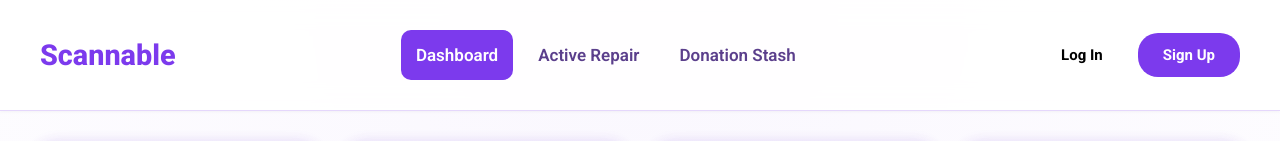
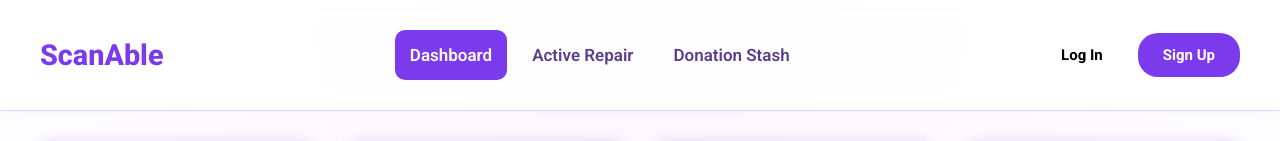
Before and after one commit to BrianC0des/Team-AiAi-2026, a website with bundled scripts: page frontend/public/pages/user/pages/userHome.html in a window 1280 px wide. Shown: the top 141 px of the page. Built offline with nearby package versions, Linux system fonts and the light colour scheme; no server answers.

Commit message:
Updated frontend pages and styles

```diff
--- a/frontend/public/css/style.css
+++ b/frontend/public/css/style.css
@@ -1,5 +1,5 @@
 :root {
-    /* Violet light palette – elegant with a whisper of glow */
+    /* Violet light palette � elegant with a whisper of glow */
     --primary-violet: #7c3aed;
     --primary-violet-hover: #6d28d9;
     --primary-violet-light: #ede9fe;
@@ -11,7 +11,7 @@
     --surface-soft: #f6f3ff;
     --border-light: #e0dce8;
 
-    /* Glow touches – very subtle, not aggressive */
+    /* Glow touches � very subtle, not aggressive */
     --glow-soft: 0 0 12px rgba(124, 58, 237, 0.15);
     --glow-medium: 0 0 20px rgba(124, 58, 237, 0.2);
     --glow-text: 0 0 8px rgba(124, 58, 237, 0.25);
@@ -30,14 +30,14 @@
     margin: 0;
     padding: 0;
     box-sizing: border-box;
-    font-family: "Roboto", sans-serif;
+    font-family: \"Roboto\", sans-serif;
 }
 
 html {
     scroll-behavior: smooth;
 }
 
-/* ── Full-page gradient background ── */
+/* -- Full-page gradient background -- */
 body {
     background: linear-gradient(135deg, #faf8ff 0%, #ffffff 30%, #f5f0ff 100%);
     color: var(--text-dark);
@@ -45,7 +45,7 @@ body {
     -webkit-font-smoothing: antialiased;
 }
 
-/* ── Navigation ── */
+/* -- Navigation -- */
 nav {
     position: sticky;
     top: 0;
@@ -118,7 +118,7 @@ nav {
     transform: translateY(-1px);
 }
 
-/* ── Hero Section ── */
+/* -- Hero Section -- */
 #Hero {
     padding: 60px 20px 50px;
     display: flex;
@@ -173,7 +173,7 @@ nav {
     transform: translateY(-2px);
 }
 
-/* ── About & Services Sections ── */
+/* -- About & Services Sections -- */
 #about,
 #services,
 #lastSection {
@@ -226,7 +226,7 @@ nav {
     margin: 16px 0 32px;
 }
 
-/* ── Card Grid ── */
+/* -- Card Grid -- */
 #container {
     display: flex;
     flex-wrap: wrap;
@@ -256,7 +256,7 @@ nav {
     background: linear-gradient(180deg, #ffffff 0%, #f5f0ff 100%);
 }
 
-/* ── Back to top button ── */
+/* -- Back to top button -- */
 #topButton {
     display: inline-block;
     font-weight: 500;
@@ -277,7 +277,7 @@ nav {
     box-shadow: var(--glow-soft), var(--shadow-md);
 }
 
-/* ── Footer ── */
+/* -- Footer -- */
 footer {
     border-top: 1px solid var(--border-light);
     color: var(--text-muted);
@@ -288,7 +288,7 @@ footer {
     box-shadow: inset 0 1px 8px rgba(124, 58, 237, 0.08);
 }
 
-/* ── Responsive adjustments ── */
+/* -- Responsive adjustments -- */
 @media (max-width: 768px) {
     nav {
         flex-direction: column;
--- a/frontend/public/pages/user/pages/userHome.html
+++ b/frontend/public/pages/user/pages/userHome.html
@@ -15,7 +15,7 @@
   </head>
   <body>
     <header id="Header">
-        <h1 onclick="window.location.href='userHome.html'" style="cursor: pointer;">Scannable</h1>
+        <h1 onclick="window.location.href='userHome.html'" style="cursor: pointer;">ScanAble</h1>
 
         <div id="NavButtons">
           <button id="DashboardBtn" class="active"> Dashboard </button>
```
